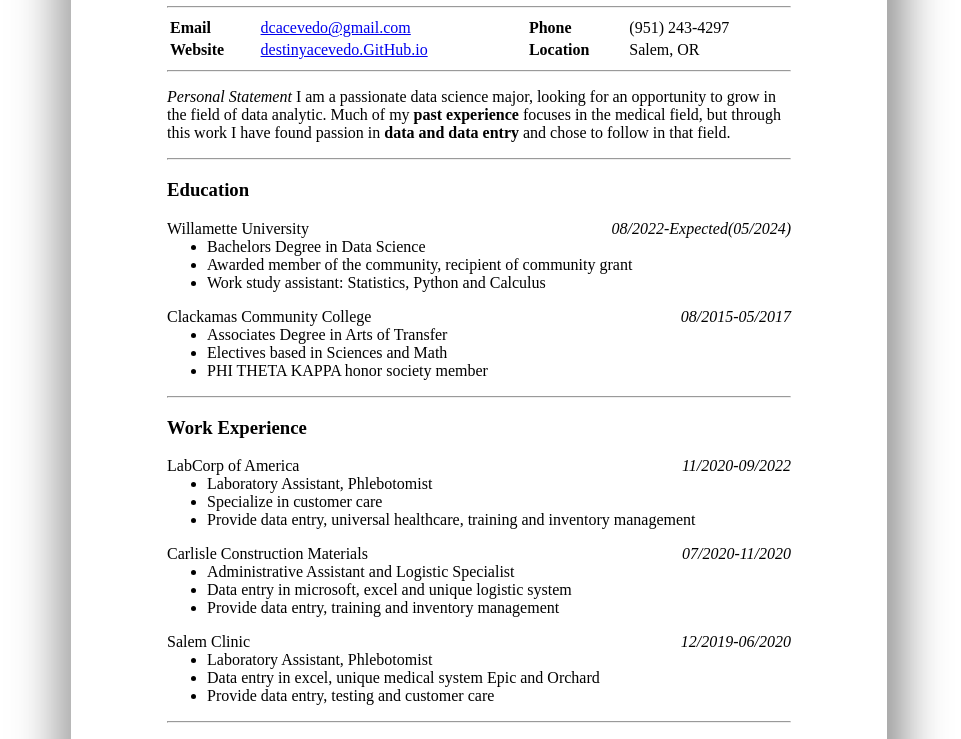
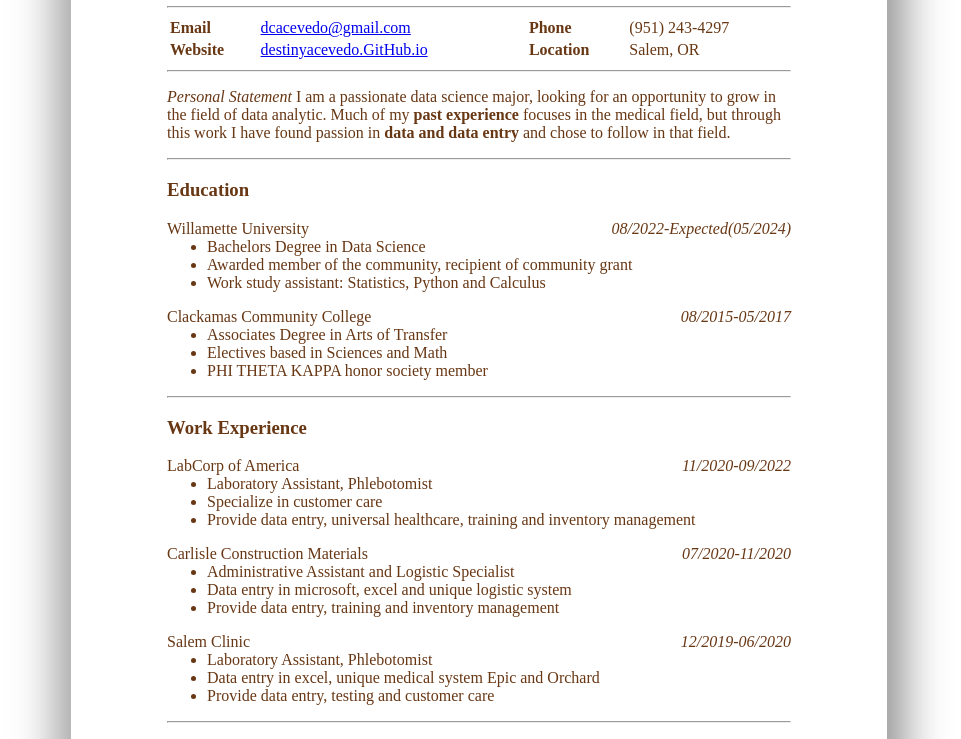
Before and after one commit to destinyacevedo/destinyacevedo.github.io, a plain HTML site: page resume.html in a window 1280 px wide. Shown: the part 148-887 px from the top of the page, without its empty margins (137-1098 px from the left). Drawn offline with Linux system fonts and the light colour scheme.

Commit message:
Update style.css
update to personalize resume style

```diff
--- a/styles.css
+++ b/styles.css
@@ -2,6 +2,8 @@ body {
 	width: 9in ;
 	height: 11.5in;
 	margin: auto ;
+	background-color: white;
+	color: rgb(104, 55, 20);
 }
 
 .page_outer {
```
